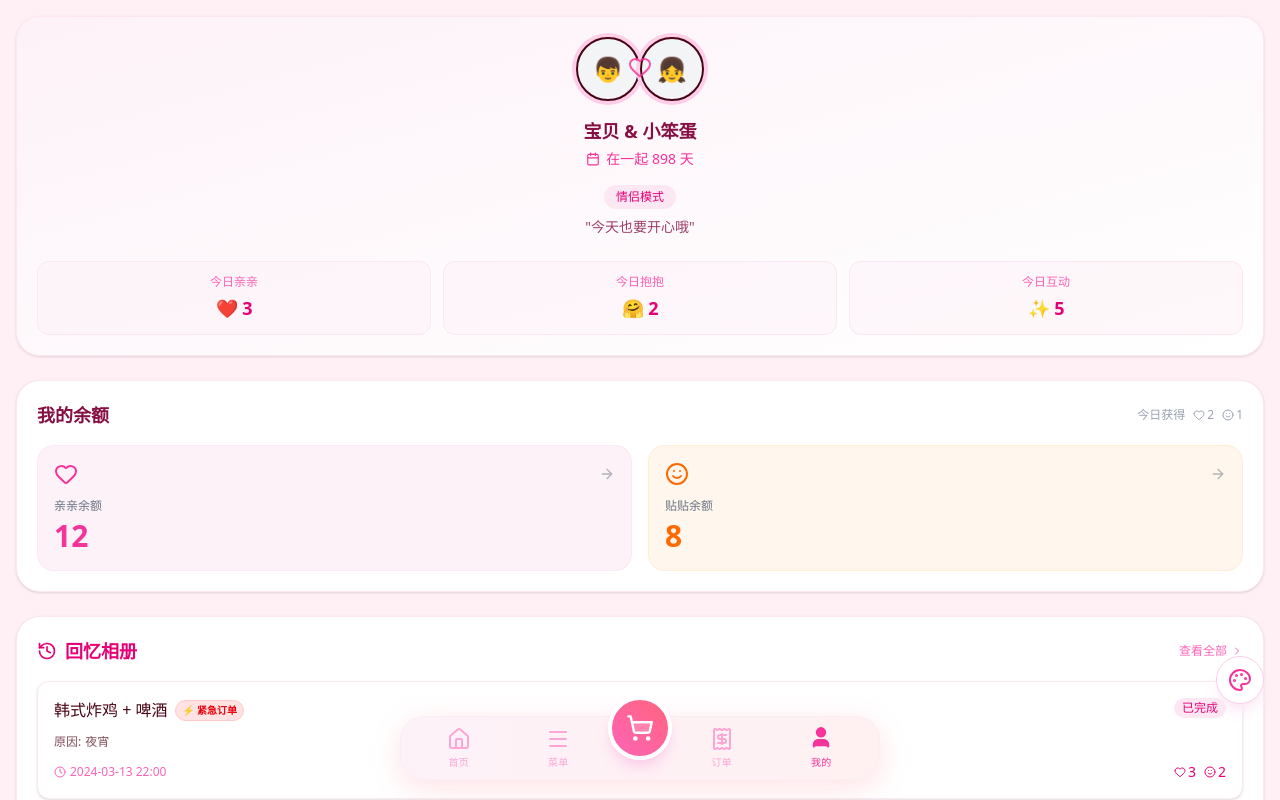
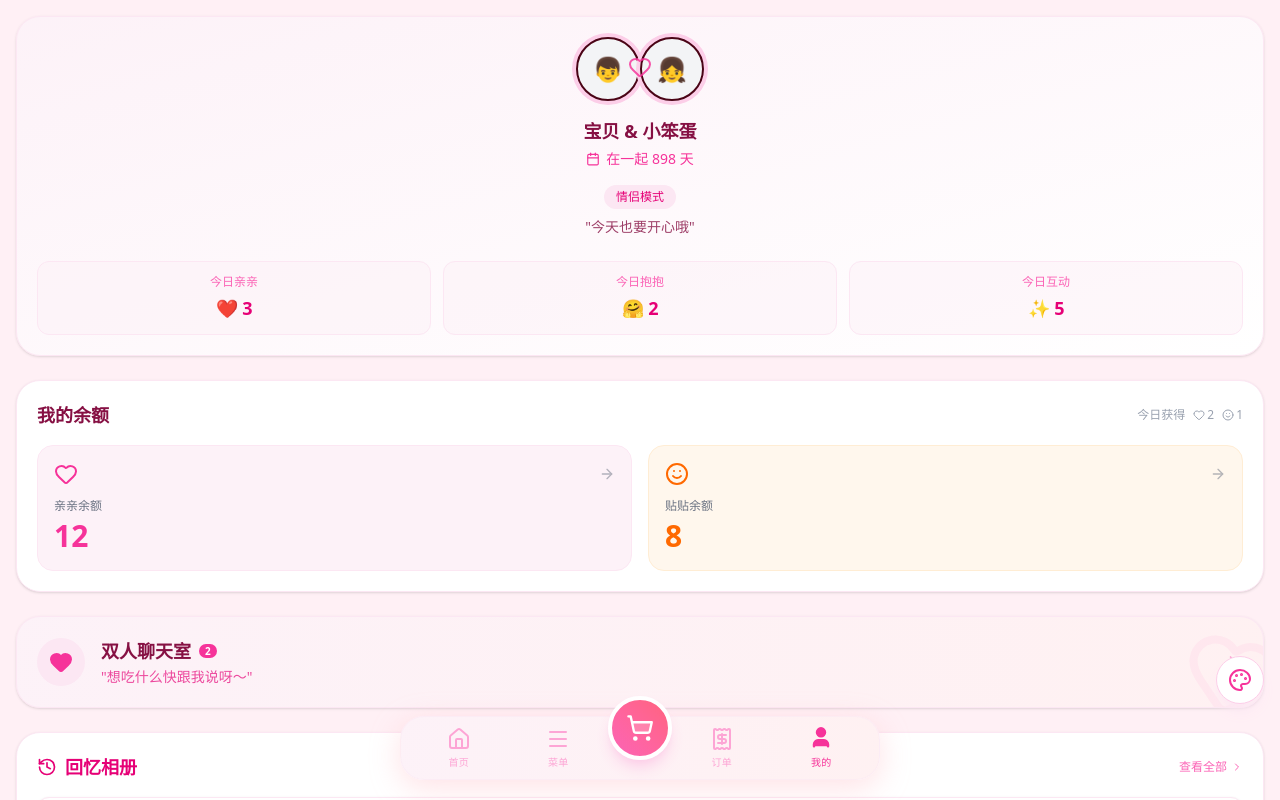
Before and after one commit to 17716847870/LoveMenu, a Next.js app: page /profile in a window 1280 px wide. Shown: the top 800 px of the page. Built offline with nearby package versions, Linux system fonts and the light colour scheme.

Commit message:
feat: 新增聊天入口卡片并调整可爱主题配色
- 在个人资料页面添加聊天入口卡片组件，支持主题适配和未读消息提示
- 统一可爱主题的背景颜色为浅黄色 (#fffcf3 和 #fffdf5)
- 调整订单页面头部间距以改善视觉层次

```diff
--- a/app/(mobile)/menu/page.tsx
+++ b/app/(mobile)/menu/page.tsx
@@ -56,7 +56,7 @@ const categories = ["全部", "甜品", "主食", "小食", "饮品"];
 
 const pageStyles: Record<ThemeName, string> = {
   couple: "bg-pink-50",
-  cute: "bg-[#fff5fb]",
+  cute: "bg-[#fffcf3]",
   minimal: "bg-white",
   night: "bg-[#1f1f1f]",
 };
--- a/app/(mobile)/orders/page.tsx
+++ b/app/(mobile)/orders/page.tsx
@@ -90,7 +90,7 @@ const themeStyles: Record<ThemeName, {
   },
   cute: {
     bg: "bg-orange-50/30",
-    headerBg: "bg-[#fff4fb]/90 border-orange-100",
+    headerBg: "bg-[#fffdf5] border-orange-100",
     text: "text-orange-900",
     subText: "text-orange-600/60",
     icon: Sparkles,
@@ -182,7 +182,7 @@ export default function OrdersPage() {
     <div className={cn("h-screen overflow-auto", currentTheme.bg)}>
       {/* Header */}
       <header className={cn(
-        "sticky top-0 z-40 backdrop-blur-md border-b pt-5",
+        "sticky top-0 z-40 backdrop-blur-md border-b pt-4",
         currentTheme.headerBg
       )}>
         {/* Search Bar & Filters */}
--- a/app/(mobile)/profile/page.tsx
+++ b/app/(mobile)/profile/page.tsx
@@ -1,6 +1,7 @@
 import CoupleProfileCard from "@/components/mobile/CoupleProfileCard";
 import LoveBalanceCard from "@/components/mobile/LoveBalanceCard";
 import OrderPreviewCard from "@/components/mobile/OrderPreviewCard";
+import ChatEntryCard from "@/components/mobile/ChatEntryCard";
 
 export default function ProfilePage() {
   return (
@@ -11,6 +12,9 @@ export default function ProfilePage() {
       {/* Love Balance Card */}
       <LoveBalanceCard />
 
+      {/* Chat Entry Card */}
+      <ChatEntryCard />
+
       {/* Order History Preview */}
       <OrderPreviewCard />
     </div>
--- /dev/null
+++ b/components/mobile/ChatEntryCard.tsx
@@ -0,0 +1,113 @@
+"use client";
+
+import React from "react";
+import { motion } from "framer-motion";
+import { MessageCircle, ChevronRight, Sparkles, Zap, Heart } from "lucide-react";
+import { useTheme } from "@/context/ThemeContext";
+import { cn } from "@/lib/utils";
+import { ThemeName } from "@/types";
+import Link from "next/link";
+
+const themeStyles: Record<ThemeName, {
+  container: string;
+  iconBg: string;
+  iconText: string;
+  title: string;
+  desc: string;
+  arrow: string;
+  badge: string;
+}> = {
+  couple: {
+    container: "bg-gradient-to-r from-pink-50 to-rose-50 border-pink-100 shadow-sm hover:shadow-md",
+    iconBg: "bg-pink-100",
+    iconText: "text-pink-500",
+    title: "text-pink-900",
+    desc: "text-pink-600/70",
+    arrow: "text-pink-300 group-hover:text-pink-500 group-hover:translate-x-1",
+    badge: "bg-pink-500 text-white",
+  },
+  cute: {
+    container: "bg-[#fffcf3] border-orange-200 shadow-[4px_4px_0px_0px_rgba(251,146,60,0.2)]",
+    iconBg: "bg-orange-100",
+    iconText: "text-orange-500",
+    title: "text-orange-900",
+    desc: "text-orange-600/70",
+    arrow: "text-orange-300 group-hover:text-orange-500 group-hover:translate-x-1",
+    badge: "bg-orange-500 text-white",
+  },
+  minimal: {
+    container: "bg-white border-gray-200 hover:border-gray-300",
+    iconBg: "bg-gray-100",
+    iconText: "text-gray-900",
+    title: "text-gray-900",
+    desc: "text-gray-500",
+    arrow: "text-gray-400 group-hover:text-gray-900 group-hover:translate-x-1",
+    badge: "bg-gray-900 text-white",
+  },
+  night: {
+    container: "bg-slate-800 border-slate-700 shadow-[0_0_15px_rgba(96,165,250,0.1)]",
+    iconBg: "bg-slate-900",
+    iconText: "text-blue-400",
+    title: "text-slate-100",
+    desc: "text-slate-400",
+    arrow: "text-slate-500 group-hover:text-blue-400 group-hover:translate-x-1",
+    badge: "bg-blue-500 text-white",
+  },
+};
+
+export default function ChatEntryCard() {
+  const { theme } = useTheme();
+  const currentTheme = themeStyles[theme] || themeStyles.couple;
+
+  // 模拟未读消息数量
+  const unreadCount = 2;
+
+  return (
+    <Link href="/chat">
+      <motion.div
+        whileTap={{ scale: 0.98 }}
+        className={cn(
+          "rounded-[24px] p-5 flex items-center gap-4 relative overflow-hidden transition-all duration-300 border group",
+          currentTheme.container
+        )}
+      >
+        <div className={cn(
+          "w-12 h-12 rounded-full flex items-center justify-center shrink-0 transition-colors",
+          currentTheme.iconBg,
+          currentTheme.iconText
+        )}>
+          {theme === 'couple' ? <Heart className="w-6 h-6 fill-current" /> :
+           theme === 'cute' ? <Sparkles className="w-6 h-6" /> :
+           theme === 'night' ? <Zap className="w-6 h-6" /> :
+           <MessageCircle className="w-6 h-6" />}
+        </div>
+
+        <div className="flex-1 min-w-0">
+          <div className="flex items-center gap-2">
+            <h3 className={cn("font-bold text-lg", currentTheme.title)}>
+              双人聊天室
+            </h3>
+            {unreadCount > 0 && (
+              <span className={cn(
+                "px-1.5 py-0.5 rounded-full text-[10px] font-bold leading-none",
+                currentTheme.badge
+              )}>
+                {unreadCount}
+              </span>
+            )}
+          </div>
+          <p className={cn("text-sm mt-0.5 truncate", currentTheme.desc)}>
+            "想吃什么快跟我说呀～"
+          </p>
+        </div>
+
+        <ChevronRight className={cn("w-5 h-5 transition-all duration-300", currentTheme.arrow)} />
+
+        {/* 背景装饰图案 */}
+        {theme === 'couple' && (
+          <Heart className="absolute -right-4 -bottom-4 w-24 h-24 text-pink-500/5 rotate-12" />
+        )}
+      </motion.div>
+    </Link>
+  );
+}
--- a/components/mobile/navigation/BottomTabBar.tsx
+++ b/components/mobile/navigation/BottomTabBar.tsx
@@ -60,7 +60,7 @@ export default function BottomTabBar() {
       case "couple":
         return "bg-gradient-to-r from-pink-50 to-rose-50 border border-pink-100/50 shadow-[0_8px_30px_rgba(255,182,193,0.4)]";
       case "cute":
-        return "bg-[#fff4fb] border-2 border-orange-100 shadow-[0_8px_30px_rgba(255,200,100,0.2)]";
+        return "bg-[#fffcf3] border-2 border-orange-100 shadow-[0_8px_30px_rgba(255,200,100,0.2)]";
       case "night":
         return "bg-[#1f1f1f]/90 backdrop-blur-md border border-gray-700 shadow-[0_8px_30px_rgba(0,0,0,0.6)]";
       case "minimal":
```
